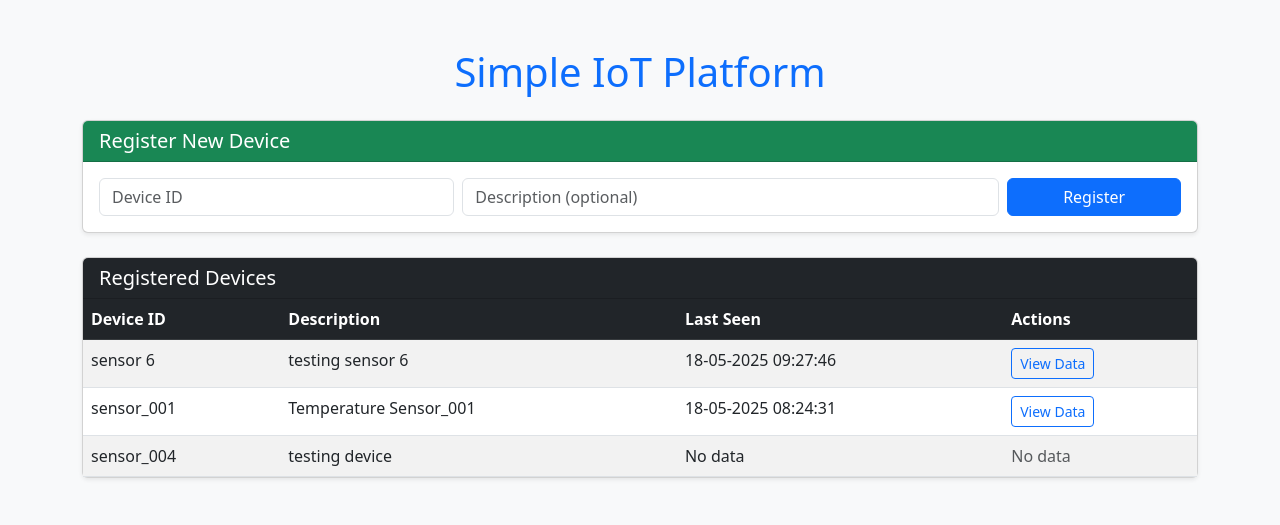
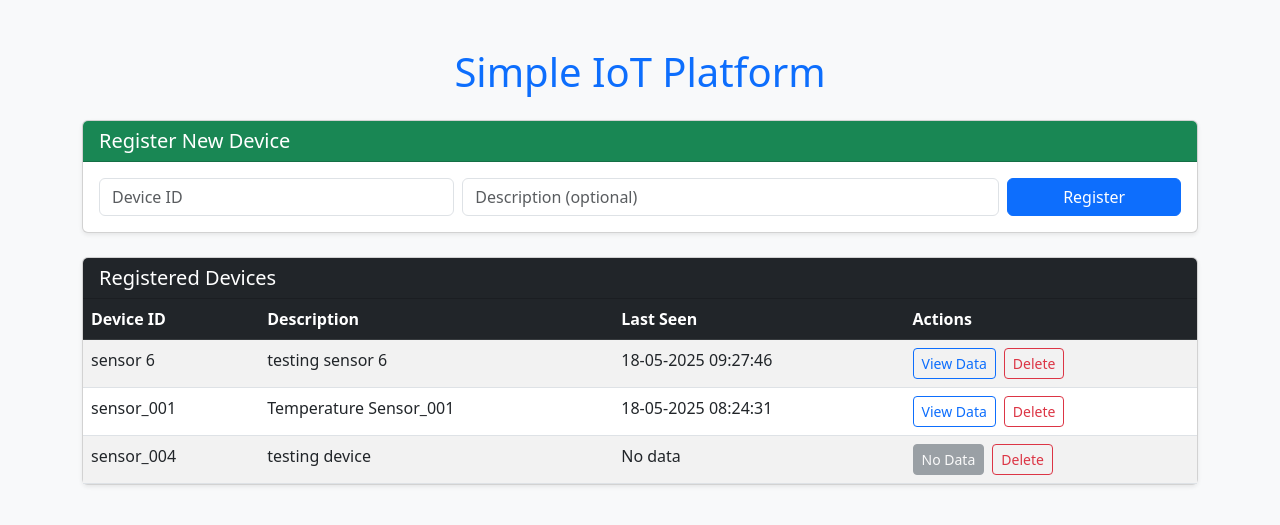
Before and after one commit to gak92/IoT_Platform, a Flask app: page / in a window 1280 px wide. Shown: the top 525 px of the page. Run offline with Flask 3, Linux system fonts and the light colour scheme.

Commit message:
Add delete device functionality and update the UI to delete the device

```diff
--- a/main.py
+++ b/main.py
@@ -95,6 +95,18 @@ def register_device_ui():
 
     return redirect(url_for('test'))
 
+# Deleting the device
+@app.route('/delete/<device_id>', methods=['POST'])
+def delete_device(device_id):
+    device = Device.query.filter_by(device_id=device_id).first()
+    if device:
+        # Delete all related sensor data first (if cascade isn't configured)
+        SensorData.query.filter_by(device_id=device_id).delete()
+        db.session.delete(device)
+        db.session.commit()
+        return redirect(url_for('test'))
+    return "Device not found", 404
+
 
 
 # Receiving Sensor data via HTTP and added into the database
--- a/templates/index.html
+++ b/templates/index.html
@@ -63,12 +63,31 @@
                                 {% endif %}
                             </td>
                             <td>
+                                <div class="d-flex gap-2">
+                                    {% if device.sensordatas %}
+                                        <a href="{{ url_for('device', device_id=device.device_id) }}" class="btn btn-sm btn-outline-primary">View Data</a>
+                                    {% else %}
+                                        <button class="btn btn-sm btn-secondary" disabled>No Data</button>
+                                    {% endif %}
+
+                                    <form method="POST" action="{{ url_for('delete_device', device_id=device.device_id) }}" onsubmit="return confirm('Are you sure you want to delete this device?');">
+                                        <button type="submit" class="btn btn-sm btn-outline-danger">Delete</button>
+                                    </form>
+                                </div>
+                            </td>
+
+
+                            <!-- <td>
                                 {% if device.sensordatas %}
                                     <a href="{{ url_for('device', device_id=device.device_id) }}" class="btn btn-sm btn-outline-primary">View Data</a>
                                 {% else %}
                                     <span class="text-muted">No data</span>
                                 {% endif %}
-                            </td>
+
+                                <form method="POST" action="{{ url_for('delete_device', device_id=device.device_id) }}" style="display:inline;" onsubmit="return confirm('Are you sure you want to delete this device?');">
+                                    <button type="submit" class="btn btn-sm btn-outline-danger ms-2">Delete</button>
+                                </form>
+                            </td>                             -->
                         </tr>
                     {% endfor %}
                     </tbody>
```
Also changed, not shown: instance/database.db.
